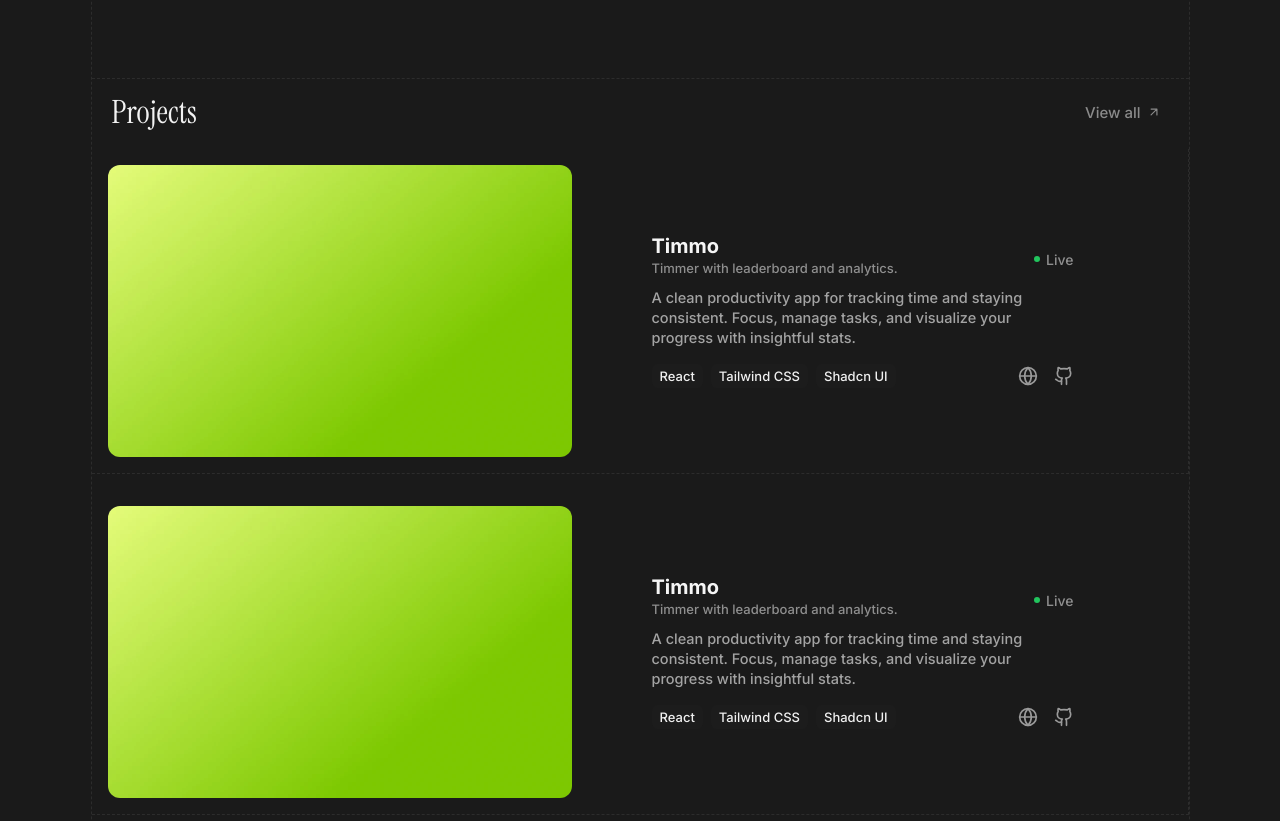
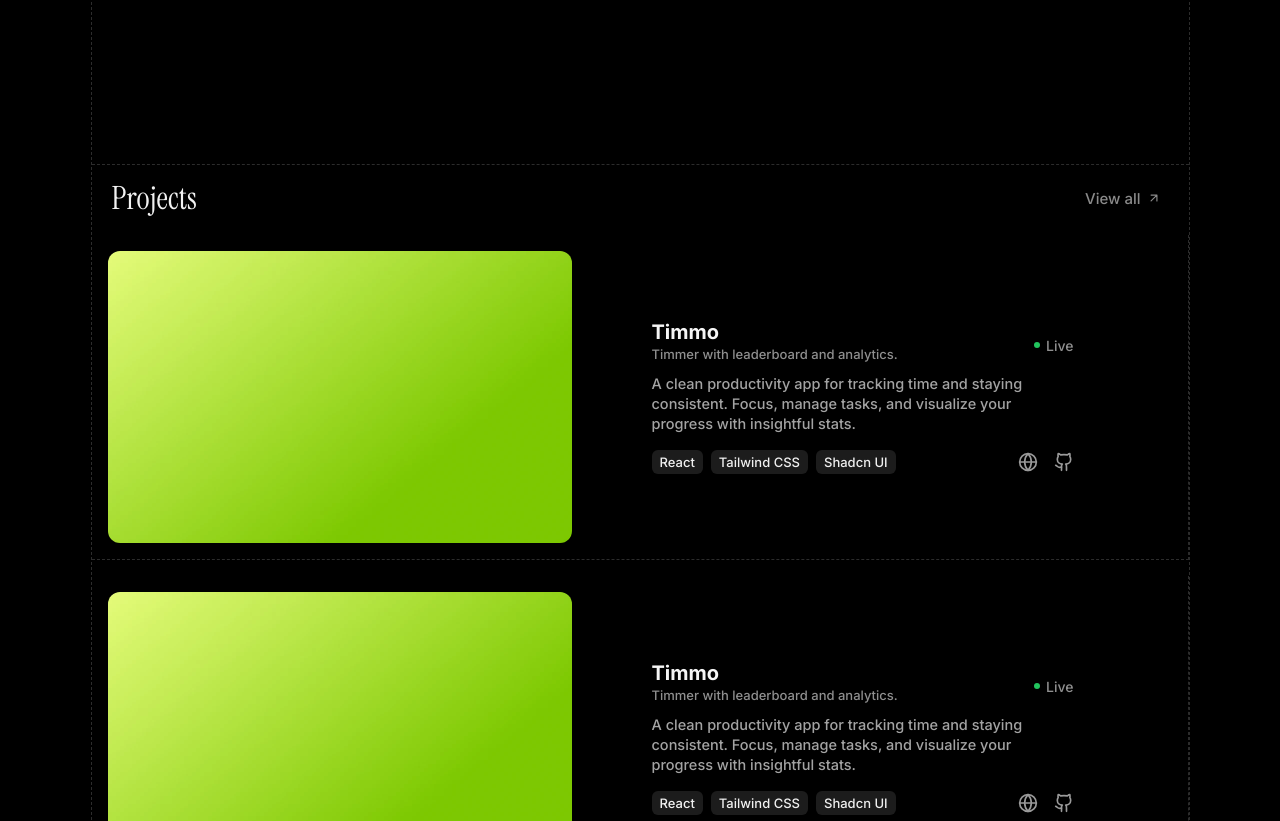
Before and after one commit to kirtigupta2/portfolio, a plain HTML site: page index.html in a window 1280 px wide. Shown: the part 573-1394 px from the top of the page. Drawn offline with Linux system fonts and the light colour scheme.

Commit message:
Move projects section down 86px; set background to #000000
Co-Authored-By: Claude Sonnet 5.5 <noreply@anthropic.com>
Claude-Session: https://claude.ai/code/session_01MxocEwXRfH6usBrNkY7M5M

```diff
--- a/styles.css
+++ b/styles.css
@@ -1,7 +1,7 @@
 * { box-sizing: border-box; margin: 0; padding: 0; }
-body { background: #1a1a1a; color: #f2f2f2; font-family: 'Inter', sans-serif; min-height: 100vh; }
+body { background: #000000; color: #f2f2f2; font-family: 'Inter', sans-serif; min-height: 100vh; }
 a { color: inherit; text-decoration: none; }
-.column { position: relative; width: 1099px; max-width: 100%; margin: 0 auto; border-left: 1px dashed #2c2c2c; border-right: 1px dashed #2c2c2c; background: #1a1a1a; overflow: hidden; }
+.column { position: relative; width: 1099px; max-width: 100%; margin: 0 auto; border-left: 1px dashed #2c2c2c; border-right: 1px dashed #2c2c2c; background: #000000; overflow: hidden; }
 
 .nav { height: 42px; display: flex; align-items: center; justify-content: center; border-bottom: 1px dashed #2c2c2c; }
 .nav-links { display: flex; align-items: center; gap: 26px; font-size: 15px; font-weight: 500; color: #9a9a9a; }
@@ -22,7 +22,7 @@ a { color: inherit; text-decoration: none; }
 .arrow-left { left: 290px; top: 304px; width: 75px; }
 .arrow-right { left: 662px; top: 329px; height: 76px; }
 
-.projects { border-top: 1px dashed #2c2c2c; padding: 12px 0 24px; }
+.projects { margin-top: 86px; border-top: 1px dashed #2c2c2c; padding: 12px 0 24px; }
 .section-head { display: flex; justify-content: space-between; align-items: center; padding: 0 28px 0 20px; margin-bottom: 16px; }
 h2 { font-family: 'Instrument Serif', serif; font-weight: 400; font-size: 32px; color: #f2f2f2; }
 .view-all { display: flex; align-items: center; gap: 6px; font-size: 15px; font-weight: 500; color: #8a8a8a; }
```
